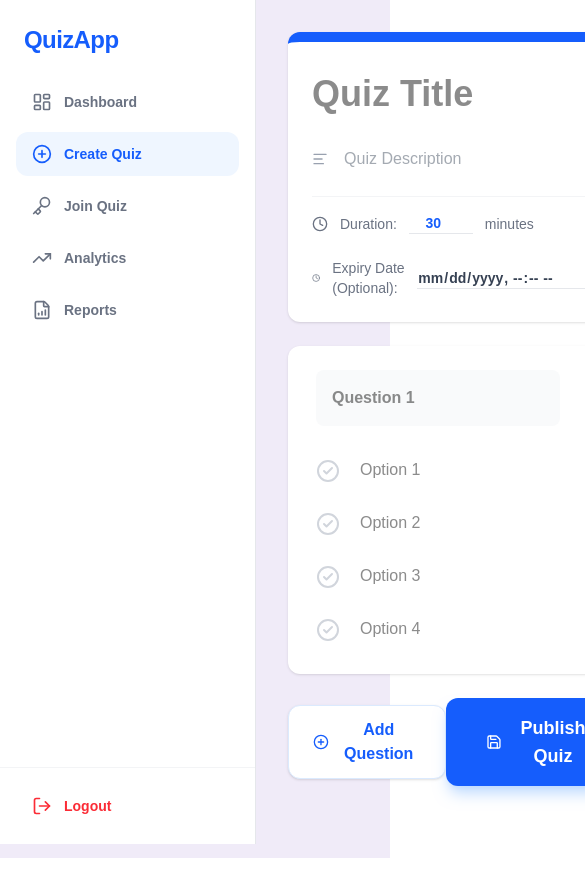
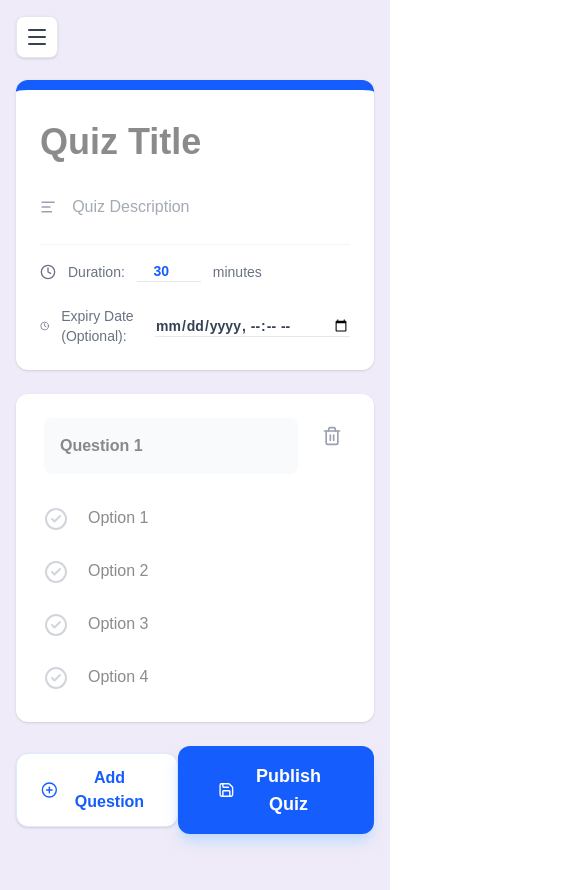
Before and after one commit to iam-656/QuizApp, a Next.js app in the folder frontend/: page /dashboard/create-quiz in a window 390 px wide. Shown: the top 890 px of the page, 585 px wide, since content can reach past the window. Before the commit the page ends 858 px from the top, so only its background shows below. Built offline with nearby package versions, Linux system fonts and the light colour scheme.

Commit message:
Refactor dashboard layouts for mobile responsiveness and sidebar toggling

```diff
--- a/frontend/app/dashboard/analytics/page.tsx
+++ b/frontend/app/dashboard/analytics/page.tsx
@@ -157,7 +157,7 @@ export default function AnalyticsPage() {
     <div className="min-h-screen bg-[#f8fafc] flex">
       <Sidebar />
 
-      <main className="flex-1 ml-64 p-8">
+      <main className="flex-1 md:ml-64 p-4 md:p-8 pt-20 md:pt-8 w-full">
         <div className="max-w-7xl mx-auto">
           <header className="mb-10 flex flex-col md:flex-row md:items-center justify-between gap-4">
             <div>
--- a/frontend/app/dashboard/create-quiz/page.tsx
+++ b/frontend/app/dashboard/create-quiz/page.tsx
@@ -101,7 +101,7 @@ export default function CreateQuizPage() {
     <div className="min-h-screen bg-[#f0ebf8] flex">
       <Sidebar />
 
-      <main className="flex-1 ml-64 p-8">
+      <main className="flex-1 md:ml-64 p-4 md:p-8 pt-20 md:pt-8 w-full">
         <div className="max-w-3xl mx-auto space-y-6">
           {/* Header Card */}
           <div className="bg-white rounded-xl shadow-sm border-t-[10px] border-blue-600 overflow-hidden">
--- a/frontend/app/dashboard/edit-quiz/[id]/page.tsx
+++ b/frontend/app/dashboard/edit-quiz/[id]/page.tsx
@@ -257,7 +257,7 @@ export default function EditQuizPage({ params }: { params: Promise<{ id: string
   return (
     <div className="min-h-screen bg-[#f8fafc] flex">
       <Sidebar />
-      <main className="flex-1 ml-64 p-8">
+      <main className="flex-1 md:ml-64 p-4 md:p-8 pt-20 md:pt-8 w-full">
         <div className="max-w-4xl mx-auto pb-20">
 
           <button
--- a/frontend/app/dashboard/join-quiz/page.tsx
+++ b/frontend/app/dashboard/join-quiz/page.tsx
@@ -56,7 +56,7 @@ export default function JoinQuizPage() {
     <div className="min-h-screen bg-[#f8fafc] flex">
       <Sidebar />
 
-      <main className="flex-1 ml-64 flex items-center justify-center p-8">
+      <main className="flex-1 md:ml-64 flex items-center justify-center p-4 md:p-8 pt-20 md:pt-8 w-full">
         <div className="max-w-md w-full">
           <div className="bg-white rounded-3xl shadow-xl shadow-blue-100/50 p-10 border border-gray-100 text-center">
             <div className="bg-blue-50 w-20 h-20 rounded-2xl flex items-center justify-center mx-auto mb-6 transform rotate-3">
--- a/frontend/app/dashboard/page.tsx
+++ b/frontend/app/dashboard/page.tsx
@@ -84,7 +84,7 @@ export default function DashboardPage() {
     <div className="min-h-screen bg-white flex">
       <Sidebar />
 
-      <main className="flex-1 ml-64 p-8">
+      <main className="flex-1 md:ml-64 p-4 md:p-8 pt-20 md:pt-8 w-full">
         <div className="max-w-6xl mx-auto">
           <header className="flex justify-between items-center mb-10">
             <div>
--- a/frontend/app/dashboard/reports/[attemptId]/page.tsx
+++ b/frontend/app/dashboard/reports/[attemptId]/page.tsx
@@ -93,7 +93,7 @@ export default function DetailedReportPage() {
     <div className="min-h-screen bg-[#f8fafc] flex print:bg-white">
       <Sidebar />
 
-      <main className="flex-1 ml-64 p-8 print:ml-0 print:p-0">
+      <main className="flex-1 md:ml-64 p-4 md:p-8 pt-20 md:pt-8 w-full print:ml-0 print:p-0">
         <div className="max-w-5xl mx-auto">
           {/* Top Navigation */}
           <button
--- a/frontend/app/dashboard/reports/page.tsx
+++ b/frontend/app/dashboard/reports/page.tsx
@@ -4,6 +4,7 @@ import React, { useEffect, useState } from 'react';
 import { useRouter } from 'next/navigation';
 import { useAuth } from '@/hooks/useAuth';
 import axios from 'axios';
+import Sidebar from '@/components/Sidebar';
 import { FileText, ChevronRight, Trash2, AlertTriangle } from 'lucide-react';
 
 interface Attempt {
@@ -73,8 +74,10 @@ export default function ReportsPage() {
   }
 
   return (
-    <div className="min-h-screen bg-gray-50 pb-20">
-      <div className="max-w-4xl mx-auto px-4 pt-10">
+    <div className="min-h-screen bg-gray-50 flex">
+      <Sidebar />
+      <main className="flex-1 md:ml-64 p-4 md:p-8 pt-20 md:pt-8 w-full">
+        <div className="max-w-4xl mx-auto">
         <div className="flex flex-col md:flex-row md:items-center justify-between gap-4 mb-8">
           <div className="flex items-center gap-4">
             <div className="bg-blue-600 p-2 rounded-lg text-white">
@@ -148,7 +151,7 @@ export default function ReportsPage() {
             ))}
           </div>
         )}
-      </div>
+      </main>
     </div>
   );
 }
--- a/frontend/components/Sidebar.tsx
+++ b/frontend/components/Sidebar.tsx
@@ -1,14 +1,15 @@
 'use client';
 
-import React from 'react';
+import React, { useState } from 'react';
 import Link from 'next/link';
 import { usePathname } from 'next/navigation';
-import { LayoutDashboard, PlusCircle, Key, FileBarChart, LogOut, TrendingUp } from 'lucide-react';
+import { LayoutDashboard, PlusCircle, Key, FileBarChart, LogOut, TrendingUp, Menu, X } from 'lucide-react';
 import { useAuth } from '@/hooks/useAuth';
 
 export default function Sidebar() {
   const pathname = usePathname();
   const { logout } = useAuth();
+  const [isOpen, setIsOpen] = useState(false);
 
   const menuItems = [
     { name: 'Dashboard', icon: LayoutDashboard, href: '/dashboard' },
@@ -19,10 +20,28 @@ export default function Sidebar() {
   ];
 
   return (
-    <div className="w-64 bg-white h-screen border-r border-gray-200 flex flex-col fixed left-0 top-0 print:hidden">
-      <div className="p-6">
-        <h1 className="text-2xl font-black text-blue-600 tracking-tight">QuizApp</h1>
-      </div>
+    <>
+      <button
+        onClick={() => setIsOpen(true)}
+        className="md:hidden fixed top-4 left-4 z-40 p-2 bg-white rounded-lg shadow-sm border border-gray-200 print:hidden text-gray-700"
+      >
+        <Menu size={24} />
+      </button>
+
+      {isOpen && (
+        <div
+          className="md:hidden fixed inset-0 bg-black/50 z-40 print:hidden backdrop-blur-sm"
+          onClick={() => setIsOpen(false)}
+        />
+      )}
+
+      <div className={`w-64 bg-white h-screen border-r border-gray-200 flex flex-col fixed left-0 top-0 z-50 transition-transform duration-300 print:hidden ${isOpen ? 'translate-x-0' : '-translate-x-full md:translate-x-0'}`}>
+        <div className="p-6 flex justify-between items-center">
+          <h1 className="text-2xl font-black text-blue-600 tracking-tight">QuizApp</h1>
+          <button onClick={() => setIsOpen(false)} className="md:hidden p-1 text-gray-400 hover:bg-gray-100 rounded-lg">
+            <X size={20} />
+          </button>
+        </div>
 
       <nav className="flex-1 px-4 space-y-2">
         {menuItems.map((item) => {
@@ -54,5 +73,6 @@ export default function Sidebar() {
         </button>
       </div>
     </div>
+    </>
   );
 }
```
